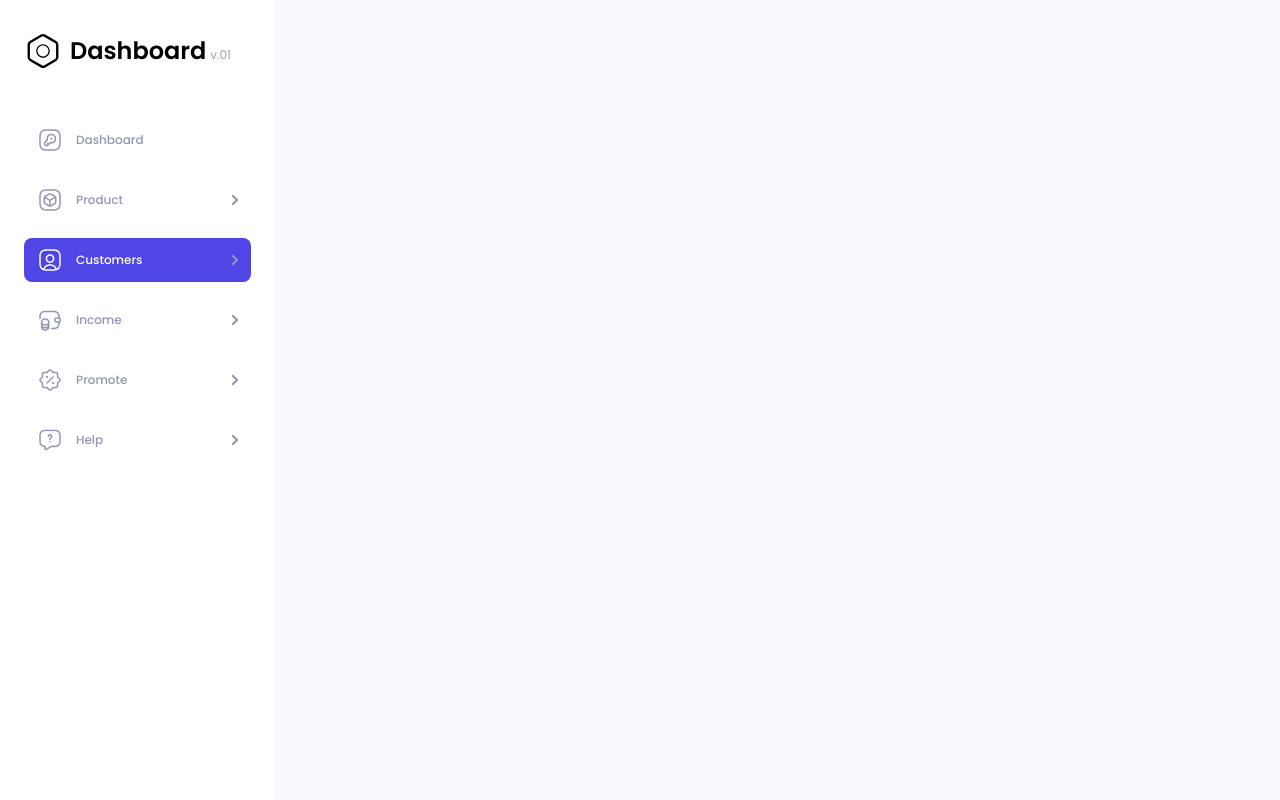
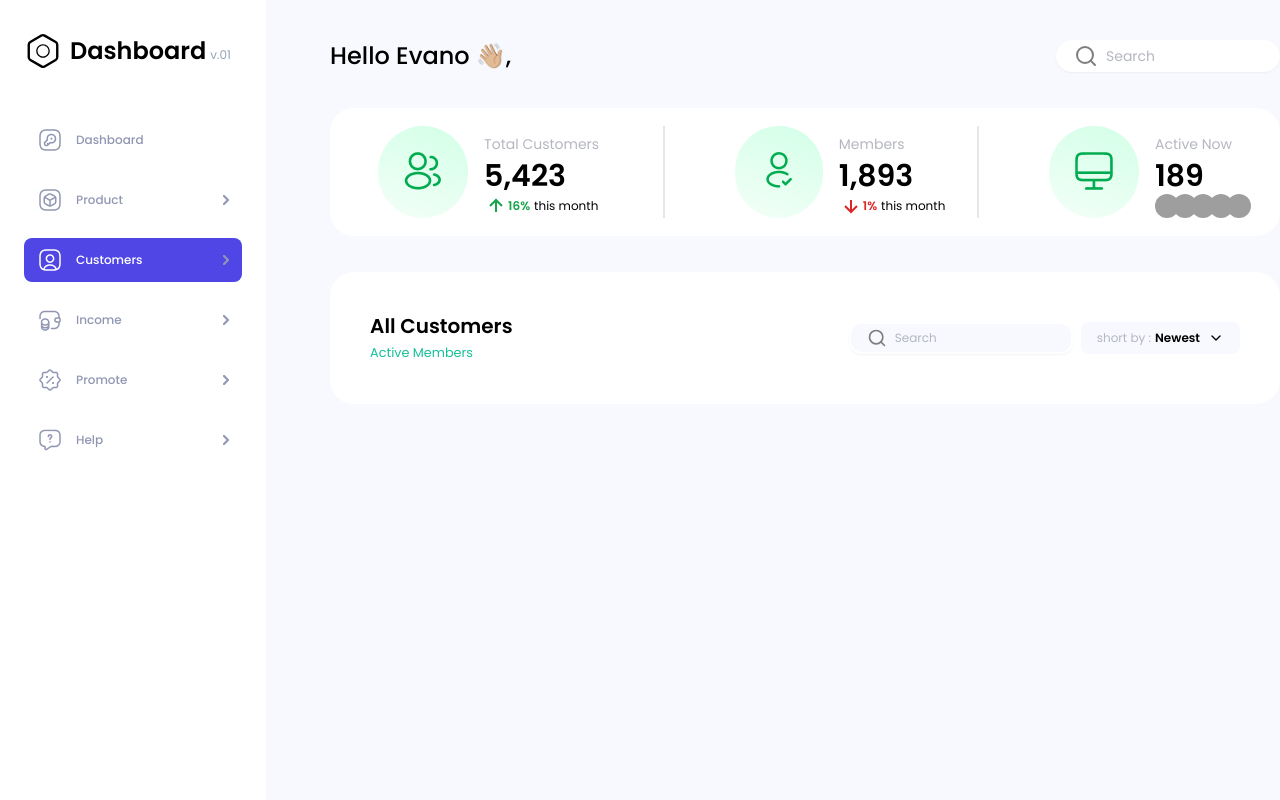
Before and after one commit to FerozShaik96/pacestockadmindashbord, a Next.js app: page / in a window 1280 px wide. Shown: the top 800 px of the page. Built offline with nearby package versions, Linux system fonts and the light colour scheme; grey boxes are pictures that could not be loaded.

Commit message:
Rendered The Header

```diff
--- a/app/page.js
+++ b/app/page.js
@@ -1,8 +1,10 @@
 import SideNavigation from "@/app/Components/sideNavigation/SideNavigation";
+import Header from "@/app/Components/Header/Header";
 export default function Home() {
   return (
-    <div className="bg-light-blue flex h-full">
+    <div className="flex h-full bg-light-blue">
       <SideNavigation />
+      <Header />
     </div>
   );
 }
```
